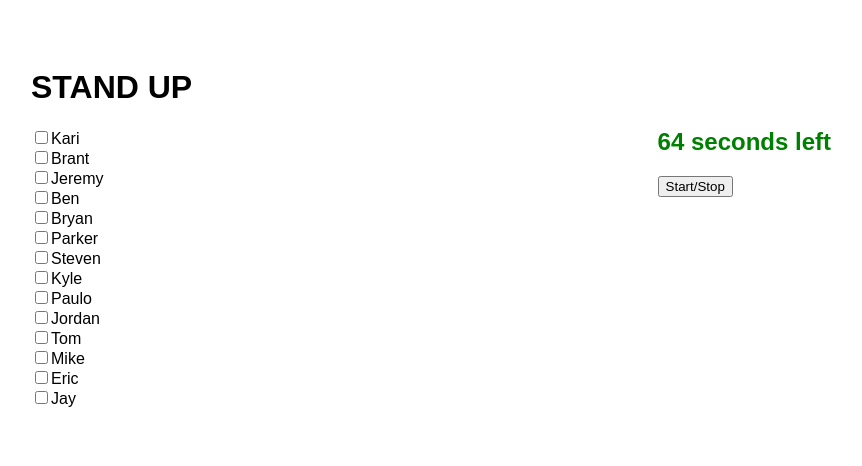
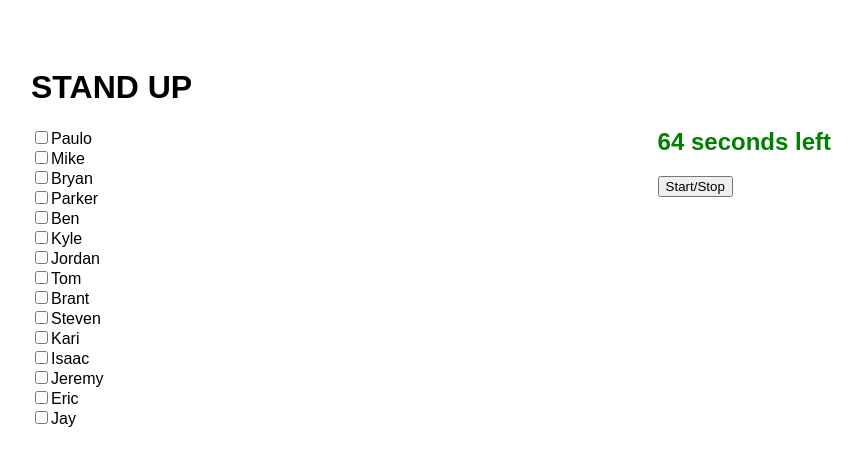
Before and after one commit to kel89/standup-timer, a React (Create React App) app: page / in a window 1280 px wide. Shown: the top 466 px of the page, without its empty margins (209-1071 px from the left). Built offline with nearby package versions, Linux system fonts and the light colour scheme.

Commit message:
added isaac

```diff
--- a/src/App.js
+++ b/src/App.js
@@ -35,7 +35,8 @@ const teamMembers = shuffle([
   "Parker",
   "Brant",
   "Kyle",
-  "Tom"
+  "Tom",
+"Isaac"
 ]);
 
 const TOTAL_SECONDS = 64;
```
